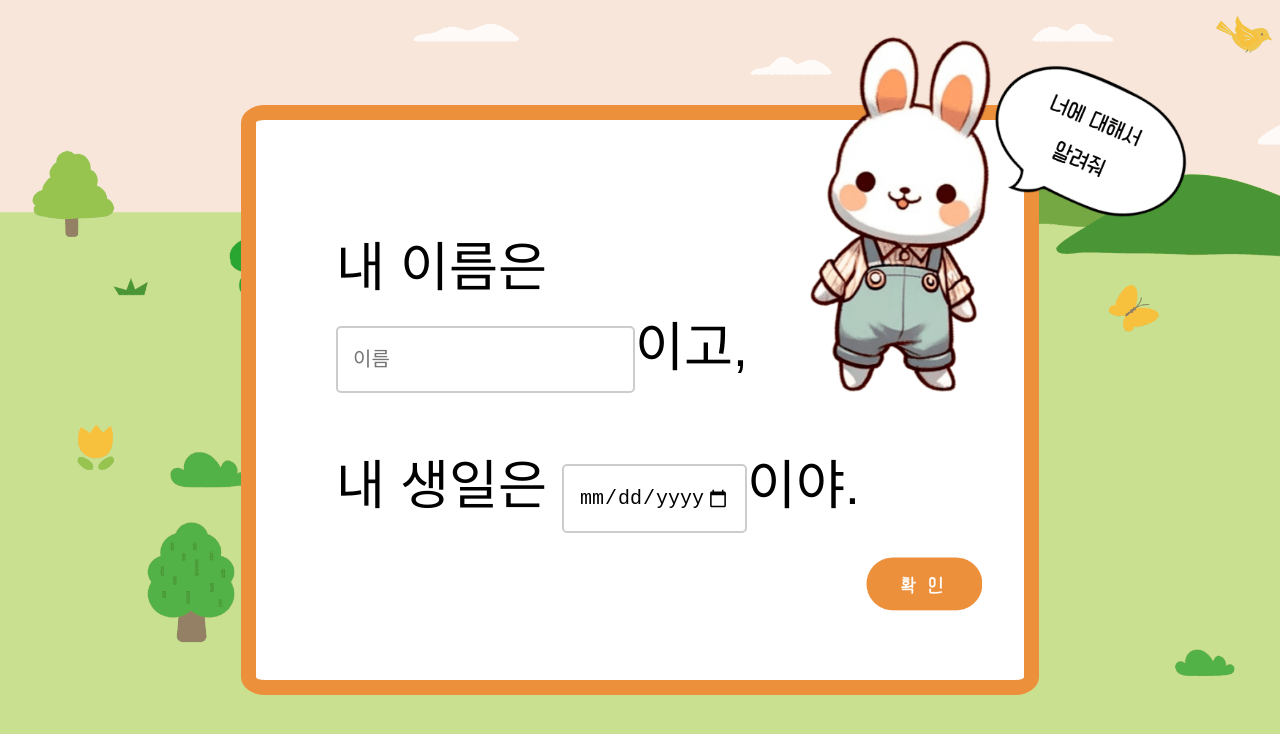
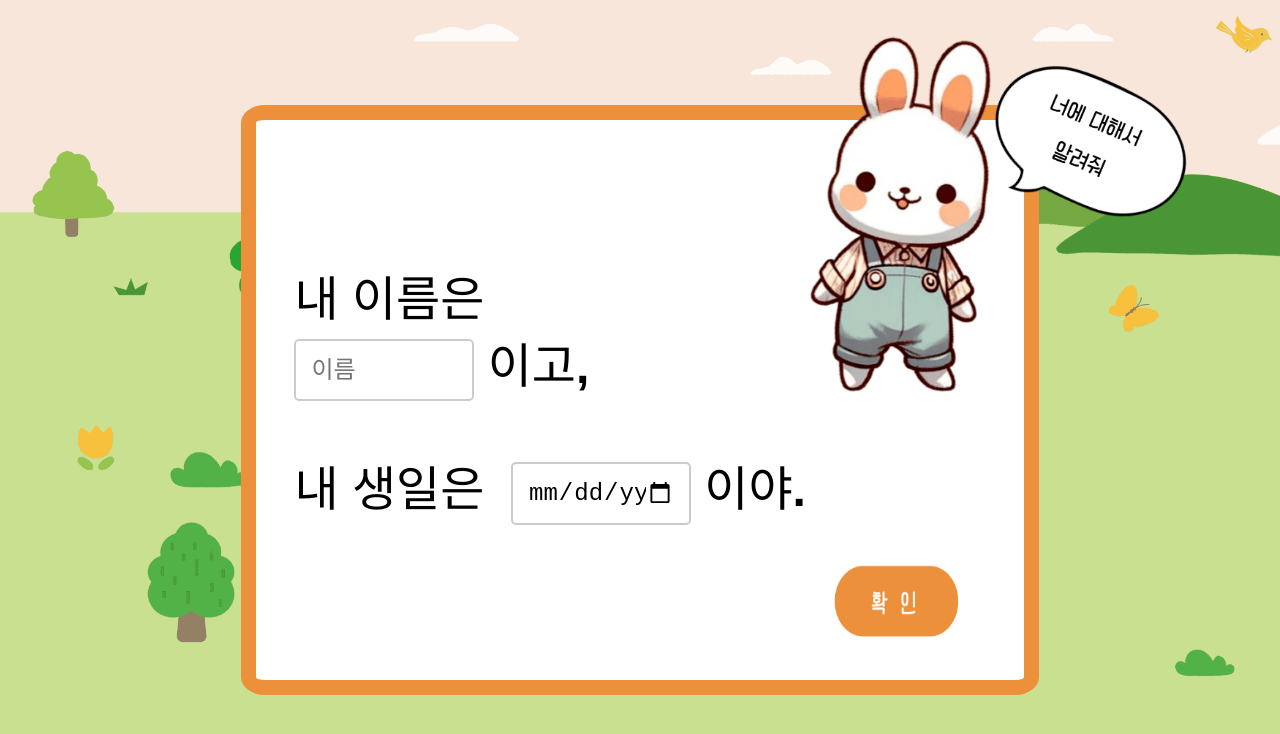
Before and after one commit to KimDohaAcc/Toby-carrot-garden, a React (Vite) app in the folder frontend/toby/: page /signplus in a window 1280 px wide. Shown: the top 734 px of the page. Built offline with nearby package versions, Linux system fonts and the light colour scheme; a web font is replaced by a local one.

Commit message:
:art: Feat: signup form css

```diff
--- a/frontend/toby/src/pages/KakaoSignup.tsx
+++ b/frontend/toby/src/pages/KakaoSignup.tsx
@@ -2,6 +2,7 @@ import React, { useEffect } from "react";
 import { useNavigate, useLocation } from "react-router-dom";
 import styled from "styled-components";
 import { postKakaoToken, getKakaoPage } from "../apis/signupAPI";
+
 const Container = styled.div`
   display: flex;
   flex-direction: column;
@@ -13,6 +14,7 @@ const Container = styled.div`
   background-size: cover;
   background-image: url("/Image/common/startImage.png");
 `;
+
 const ConsentBorder = styled.div`
   display: flex;
   flex-direction: column;
--- a/frontend/toby/src/pages/UserInfoForm.tsx
+++ b/frontend/toby/src/pages/UserInfoForm.tsx
@@ -3,7 +3,9 @@ import { useState } from "react";
 import styled from "styled-components";
 import { postSignInfo } from "../apis/signupAPI";
 import { useNavigate } from "react-router-dom";
+
 const Container = styled.div`
+  font-weight: bold;
   display: flex;
   flex-direction: column;
   justify-content: center;
@@ -14,6 +16,7 @@ const Container = styled.div`
   background-size: cover;
   background-image: url("Image/common/startImage.png");
 `;
+
 const ConsentBorder = styled.div`
   display: flex;
   flex-direction: column;
@@ -24,11 +27,29 @@ const ConsentBorder = styled.div`
   border-radius: 3%;
   background-color: white;
 `;
+
 const InputInline = styled.input`
-  padding: 20px 15px;
+  padding: 15px 15px;
+  vertical-align: top;
+  width: calc(20%);
+  font-size: 3vh;
   border-radius: 5px;
   border: 2px solid #ccc;
-  font-size: 20px;
+  &:focus {
+    outline: none;
+    border-color: #ec903b;
+  }
+`;
+
+const PasswordInputInline = styled.input`
+  padding: 2%;
+  vertical-align: top;
+  width: calc(50%);
+  margin-bottom: 10px;
+  align-self: center;
+  font-size: 2.5vh;
+  border-radius: 5px;
+  border: 2px solid #ccc;
   &:focus {
     outline: none;
     border-color: #ec903b;
@@ -37,27 +58,48 @@ const InputInline = styled.input`
 const PasswordContainer = styled.div`
   display: flex;
   flex-direction: column;
-  align-items: center; // 세로 중앙 정렬
-  margin-top: 20px; // 상단 여백
+  margin-left: 7%;
+  margin-right: 150px;
+  margin-top: 20px;
 `;
+
 const TextContainer = styled.div`
-  display: flex;
+  display: inline;
   flex-flow: wrap column;
-  margin-left: 5rem;
+  margin-left: 5%;
+  line-height: 7vh;
+`;
+
+const Text = styled.span`
+  font-size: 6vh;
   text-align: left;
-  font-size: 40pt;
-  line-height: 5rem;
-  padding: 0;
 `;
+
+const SubText = styled.span`
+  font-size: 3vh;
+  text-align: left;
+`;
+
 const Button = styled.button`
-  dislplay: flex;
-  flex-flow: wrap row;
-  align-items: flex-end;
-  background-color: transparent; // 버튼 배경 투명하게
-  border: none; // 버튼 테두리 제거
-  padding: 0; // 패딩 제거
-  align-self: flex-end;
+  position: absolute;
+  bottom: 20%;
+  right: 25%;
+
+  background-color: transparent;
+  border: none;
+
+  background-image: url("Image/button/checkButton.png");
+  background-size: 100% 100%;
+  width: calc(10%);
+  height: calc(10%);
+
+  cursor: pointer;
+  transition: transform 0.1s ease;
+  &:active {
+    transform: translateY(1px);
+  }
 `;
+
 const RabbitImage1 = styled.img`
   height: 50%;
   position: absolute;
@@ -65,13 +107,22 @@ const RabbitImage1 = styled.img`
   right: 7%;
 `;
 
-const CheckButton = styled.img`
-  width: 30%;
-  margin-left: 50%;
-  margin-top: 5%;
-  margin-bottom: 0;
+const SignupClearButton = styled.img`
+  position: absolute;
+  bottom: 20%;
+  right: 25%;
+  background-image: url("Image/button/signupClearButton.png");
+  background-size: 100% 100%;
+  width: calc(10%);
+  height: calc(10%);
+  border: none;
+  cursor: pointer;
+
+  transition: transform 0.1s ease;
+  &:active {
+    transform: translateY(1px);
+  }
 `;
-const VillageButton = styled.img``;
 
 function UserInfoForm() {
   const [step, setStep] = useState(1);
@@ -127,18 +178,14 @@ function UserInfoForm() {
         <RabbitImage1 src="Image/toby/cuteRabbit_text2.png" alt="Rabbit" />
         {step === 1 && (
           <TextContainer>
-            <p>
-              내 이름은 <br />
+            <Text>내 이름은</Text> <br/>
               <InputInline
                 type="text"
                 placeholder="이름"
                 value={name}
-                onChange={(e) => setName(e.target.value)}
-              />
-              이고,
-            </p>
-            <span>
-              내 생일은{" "}
+                onChange={(e) => setName(e.target.value)}/>
+              <Text> 이고,</Text><br/> <br/>
+              <Text> 내 생일은 &nbsp;</Text>
               <InputInline
                 type="date"
                 value={birthday}
@@ -146,42 +193,30 @@ function UserInfoForm() {
                 min={minDate} // 최소 날짜 설정
                 max={maxDate} // 최대 날짜 설정
               />
-              이야.
-            </span>
-            <Button>
-              <CheckButton
-                onClick={handleNextStep}
-                src="Image/button/checkButton.png"
-                alt="Check"
-              ></CheckButton>
-            </Button>
+              <Text> 이야.</Text>
+              <Button onClick={handleNextStep} />
           </TextContainer>
         )}
         {step === 2 && (
-          <div>
-            <h1>분석페이지에서 이용할 부모용 비밀번호를 입력해주세요.</h1>
-            <h2>*추후 퀴즈 재채점에 사용됩니다.</h2>
           <PasswordContainer>
-              <input
+            <Text>분석페이지에서 이용할</Text>
+            <Text>부모용 비밀번호를 입력해주세요.</Text>
+            <SubText>*추후 퀴즈 재채점에 사용됩니다.</SubText>
+            <br/><br/>
+            <PasswordInputInline
               type="password"
               placeholder="비밀번호"
               value={password}
               onChange={(e) => setPassword(e.target.value)}
             />
-              <InputInline
+            <PasswordInputInline
               type="password"
               placeholder="비밀번호 확인"
               value={confirmPassword}
               onChange={(e) => setConfirmPassword(e.target.value)}
             />
-              <Button onClick={handleSubmit}>
-                <VillageButton
-                  src="Image/button/signupClearButton.png"
-                  alt="Go to Village"
-                />
-              </Button>
+            <SignupClearButton onClick={handleSubmit} />
           </PasswordContainer>
-          </div>
         )}
       </ConsentBorder>
     </Container>
```
Lines whose indentation alone changed are shown as unchanged.
